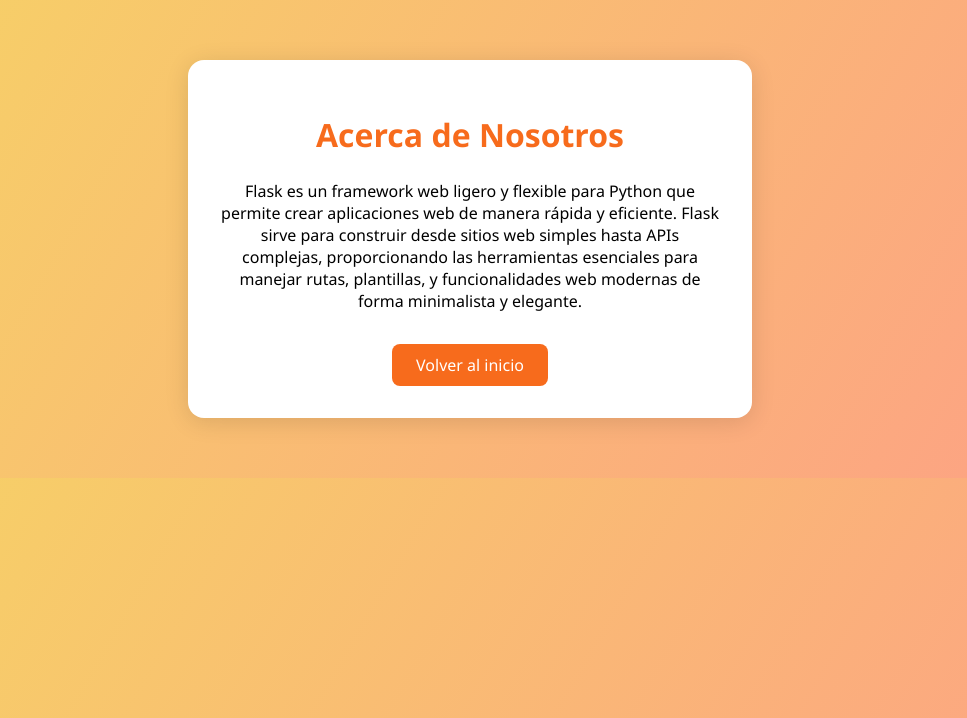
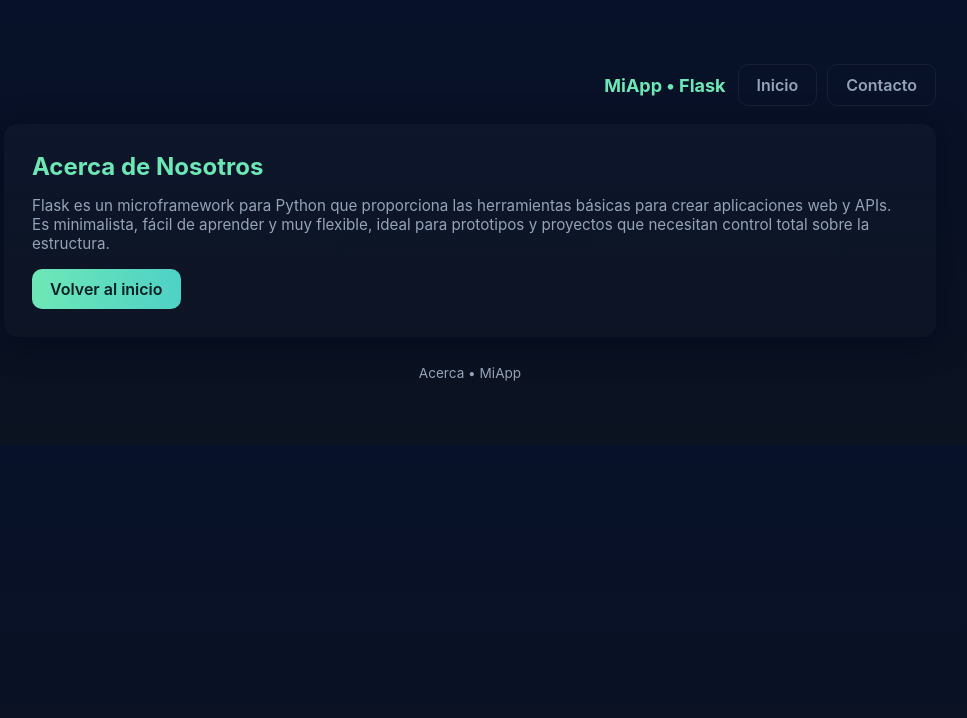
Before and after one commit to AncizarTorres19/flask, a Flask app: page /acerca in a window 1280 px wide. Shown: the top 718 px of the page, without its empty margins (170-1137 px from the left). Run offline with Flask 3, Linux system fonts and the light colour scheme.

Commit message:
Implementar estructura básica de la aplicación Flask con blueprints y plantillas HTML

```diff
--- a/flask_hola_mundo/app.py
+++ b/flask_hola_mundo/app.py
@@ -1,18 +1,19 @@
-from flask import Flask, render_template
+from flask import Flask
+from blueprints import main_bp, contact_bp, auth_bp
 
-app = Flask(__name__)
+def create_app():
+    """Factory function para crear la aplicación Flask"""
+    app = Flask(__name__)
+    # Clave de ejemplo para sesiones/flash. En producción use una variable de entorno segura.
+    app.config['SECRET_KEY'] = 'cambiar-esta-clave-por-una-segura'
 
-@app.route('/')
-def index():
-    return render_template('index.html')
+    # Registrar blueprints
+    app.register_blueprint(auth_bp)
+    app.register_blueprint(main_bp)
+    app.register_blueprint(contact_bp)
 
-@app.route('/contacto')
-def contacto():
-    return render_template('contacto.html')
-
-@app.route('/acerca')
-def acerca():
-    return render_template('acerca.html')
+    return app
 
 if __name__ == '__main__':
+    app = create_app()
     app.run(debug=True)
--- /dev/null
+++ b/flask_hola_mundo/blueprints/__init__.py
@@ -0,0 +1,6 @@
+# Archivo para inicializar y facilitar las importaciones de blueprints
+from .main import main_bp
+from .contact import contact_bp
+from .auth import auth_bp
+
+__all__ = ['main_bp', 'contact_bp', 'auth_bp']
--- /dev/null
+++ b/flask_hola_mundo/blueprints/main.py
@@ -0,0 +1,12 @@
+# Blueprint para las páginas principales (inicio y acerca)
+from flask import Blueprint, render_template
+
+main_bp = Blueprint('main', __name__)
+
+@main_bp.route('/')
+def index():
+    return render_template('index.html')
+
+@main_bp.route('/acerca')
+def acerca():
+    return render_template('acerca.html')
--- a/flask_hola_mundo/static/styles.css
+++ b/flask_hola_mundo/static/styles.css
@@ -1,37 +1,69 @@
-body {
-    font-family: 'Segoe UI', Arial, sans-serif;
-    background: linear-gradient(120deg, #f6d365 0%, #fda085 100%);
-    margin: 0;
-    padding: 0;
+:root{
+    --bg-1: #0f1724; /* deep navy */
+    --card: #0b1320;
+    --accent: #6ee7b7; /* mint */
+    --muted: #94a3b8;
+    --glass: rgba(255,255,255,0.04);
 }
 
-.container {
-    max-width: 500px;
-    margin: 60px auto;
-    background: #fff;
-    border-radius: 16px;
-    box-shadow: 0 4px 24px rgba(0,0,0,0.12);
-    padding: 32px;
-    text-align: center;
+*{box-sizing:border-box}
+body{
+    margin:0;
+    font-family: Inter, 'Segoe UI', Arial, sans-serif;
+    background: linear-gradient(180deg,#071129 0%, #0b1220 100%);
+    color: #e6eef8;
+    -webkit-font-smoothing:antialiased;
 }
 
-h1 {
-    color: #f76b1c;
-    margin-bottom: 24px;
+.site {
+    max-width:980px;
+    margin:40px auto;
+    padding:24px;
 }
 
-a {
-    display: inline-block;
-    margin-top: 16px;
-    color: #fff;
-    background: #f76b1c;
-    padding: 10px 24px;
-    border-radius: 8px;
-    text-decoration: none;
-    font-weight: 500;
-    transition: background 0.2s;
+.nav{
+    display:flex;
+    gap:12px;
+    justify-content:flex-end;
+    align-items:center;
 }
 
-a:hover {
-    background: #fda085;
+.brand{
+    font-weight:700;
+    color:var(--accent);
+    font-size:18px;
 }
+
+.card{
+    background: linear-gradient(180deg, rgba(255,255,255,0.02), rgba(255,255,255,0.01));
+    border-radius:14px;
+    padding:28px;
+    box-shadow: 0 6px 30px rgba(2,6,23,0.6);
+    margin-top:18px;
+}
+
+.hero{display:flex;align-items:center;justify-content:space-between;gap:20px}
+
+h1{color:var(--accent);margin:0 0 12px 0}
+
+.muted{color:var(--muted);font-size:0.95rem}
+
+.actions{display:flex;gap:10px}
+.btn{display:inline-block;padding:10px 18px;border-radius:10px;text-decoration:none;font-weight:600}
+.btn-primary{background:linear-gradient(90deg,var(--accent),#4fd1c5);color:#052024}
+.btn-ghost{background:transparent;border:1px solid rgba(255,255,255,0.06);color:var(--muted)}
+
+/* Form */
+.form{max-width:420px;margin:18px auto 0}
+.field{display:flex;flex-direction:column;margin-bottom:14px;text-align:left}
+.field label{font-size:0.9rem;color:var(--muted);margin-bottom:6px}
+.field input{padding:12px 14px;border-radius:10px;border:none;background:var(--glass);color:inherit}
+.field input::placeholder{color:rgba(230,238,248,0.5)}
+.small{font-size:0.85rem;color:var(--muted)}
+
+.footer{margin-top:28px;text-align:center;color:var(--muted);font-size:0.85rem}
+
+/* responsive */
+@media (max-width:700px){
+    .hero{flex-direction:column;align-items:flex-start}
+}
--- a/flask_hola_mundo/templates/acerca.html
+++ b/flask_hola_mundo/templates/acerca.html
@@ -4,12 +4,27 @@
     <meta charset="UTF-8">
     <title>Acerca de Nosotros</title>
     <link rel="stylesheet" href="{{ url_for('static', filename='styles.css') }}">
+    <meta name="viewport" content="width=device-width,initial-scale=1">
 </head>
 <body>
-    <div class="container">
-        <h1>Acerca de Nosotros</h1>
-        <p>Flask es un framework web ligero y flexible para Python que permite crear aplicaciones web de manera rápida y eficiente. Flask sirve para construir desde sitios web simples hasta APIs complejas, proporcionando las herramientas esenciales para manejar rutas, plantillas, y funcionalidades web modernas de forma minimalista y elegante.</p>
-        <a href="/">Volver al inicio</a>
+    <div class="site">
+        <header class="nav">
+            <div class="brand">MiApp • Flask</div>
+            <nav class="actions">
+                <a class="btn btn-ghost" href="/">Inicio</a>
+                <a class="btn btn-ghost" href="/contacto">Contacto</a>
+            </nav>
+        </header>
+
+        <section class="card">
+            <h1>Acerca de Nosotros</h1>
+            <p class="muted">Flask es un microframework para Python que proporciona las herramientas básicas para crear aplicaciones web y APIs. Es minimalista, fácil de aprender y muy flexible, ideal para prototipos y proyectos que necesitan control total sobre la estructura.</p>
+            <div style="margin-top:16px">
+                <a class="btn btn-primary" href="/">Volver al inicio</a>
+            </div>
+        </section>
+
+        <footer class="footer">Acerca • MiApp</footer>
     </div>
 </body>
 </html>
```
Also changed, not shown: flask_hola_mundo/blueprints/auth.py (added, +23 -0 lines), flask_hola_mundo/blueprints/contact.py (added, +8 -0 lines), flask_hola_mundo/templates/auth/login.html (added, +53 -0 lines), flask_hola_mundo/templates/contacto.html (+19 -3 lines), flask_hola_mundo/templates/index.html (+25 -4 lines).
